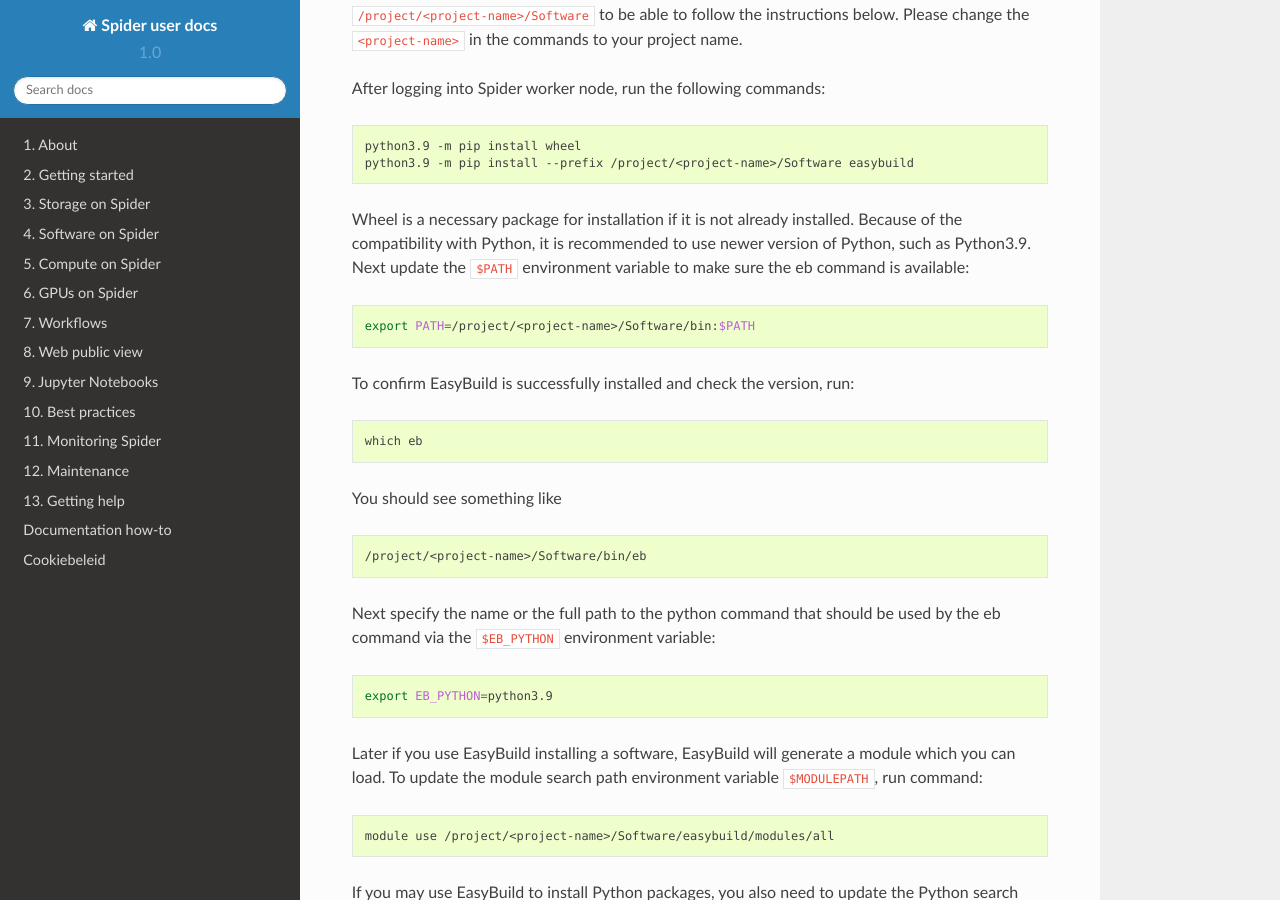
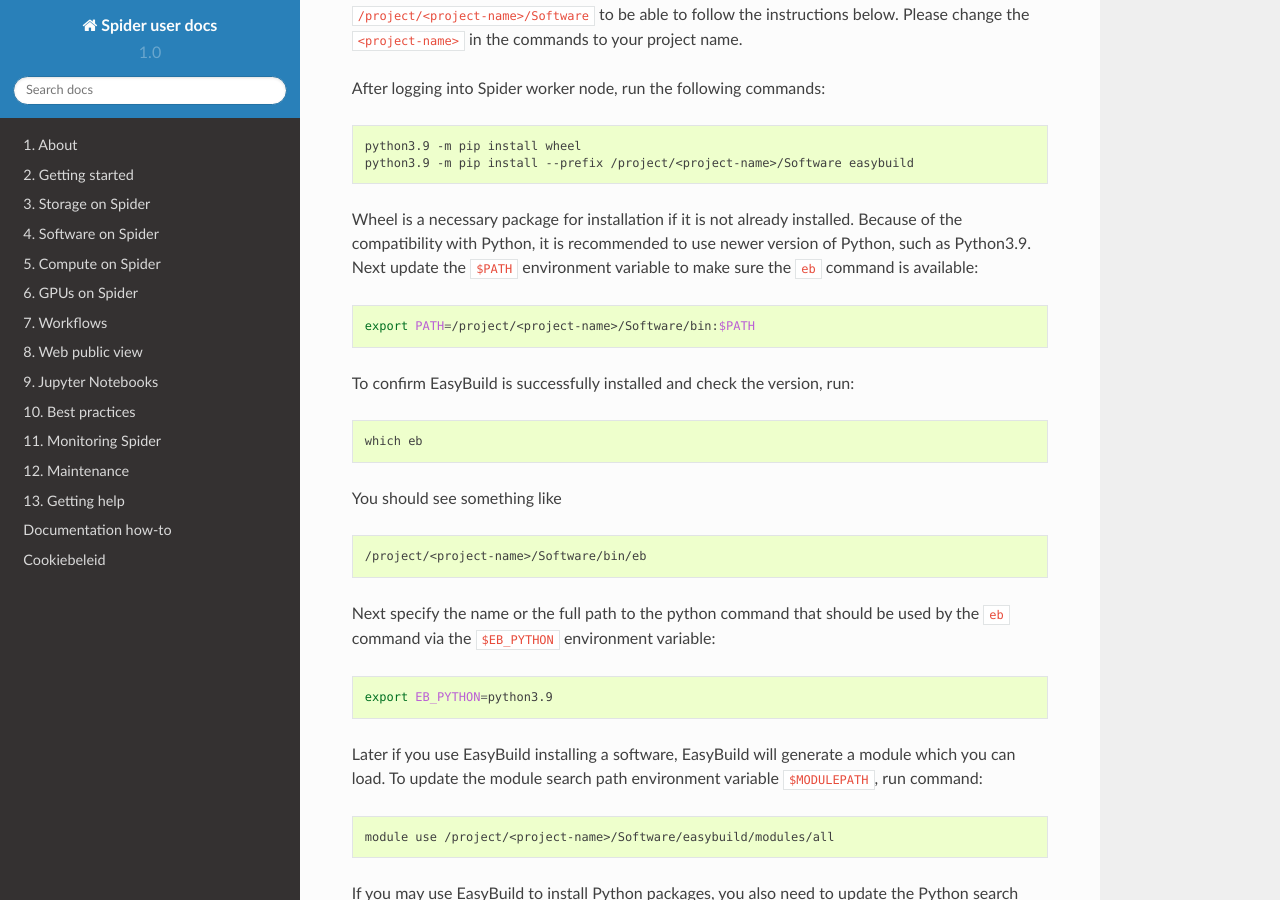
Before and after one commit to sara-nl/spiderdocs, a Sphinx documentation site: the page built from source/Pages/software/easyBuild.rst, in a window 1280 px wide and 900 px high, scrolled down 505 px. Built offline with Sphinx 7.4.7 and the Read the Docs theme 2.0.0, drawn with Linux system fonts in a browser that asks for light colours.

Commit message:
Mark eb as a literal

```diff
--- a/source/Pages/software/easyBuild.rst
+++ b/source/Pages/software/easyBuild.rst
@@ -37,7 +37,7 @@
 	python3.9 -m pip install wheel
         python3.9 -m pip install --prefix /project/<project-name>/Software easybuild
 
-Wheel is a necessary package for installation if it is not already installed. Because of the compatibility with Python, it is recommended to use newer version of Python, such as Python3.9. Next update the ``$PATH`` environment variable to make sure the eb command is available:
+Wheel is a necessary package for installation if it is not already installed. Because of the compatibility with Python, it is recommended to use newer version of Python, such as Python3.9. Next update the ``$PATH`` environment variable to make sure the ``eb`` command is available:
 
 .. code-block:: bash
 
@@ -55,7 +55,7 @@
 
 	/project/<project-name>/Software/bin/eb
 
-Next specify the name or the full path to the python command that should be used by the eb command via the ``$EB_PYTHON`` environment variable:
+Next specify the name or the full path to the python command that should be used by the ``eb`` command via the ``$EB_PYTHON`` environment variable:
 
 .. code-block:: bash
 
```
